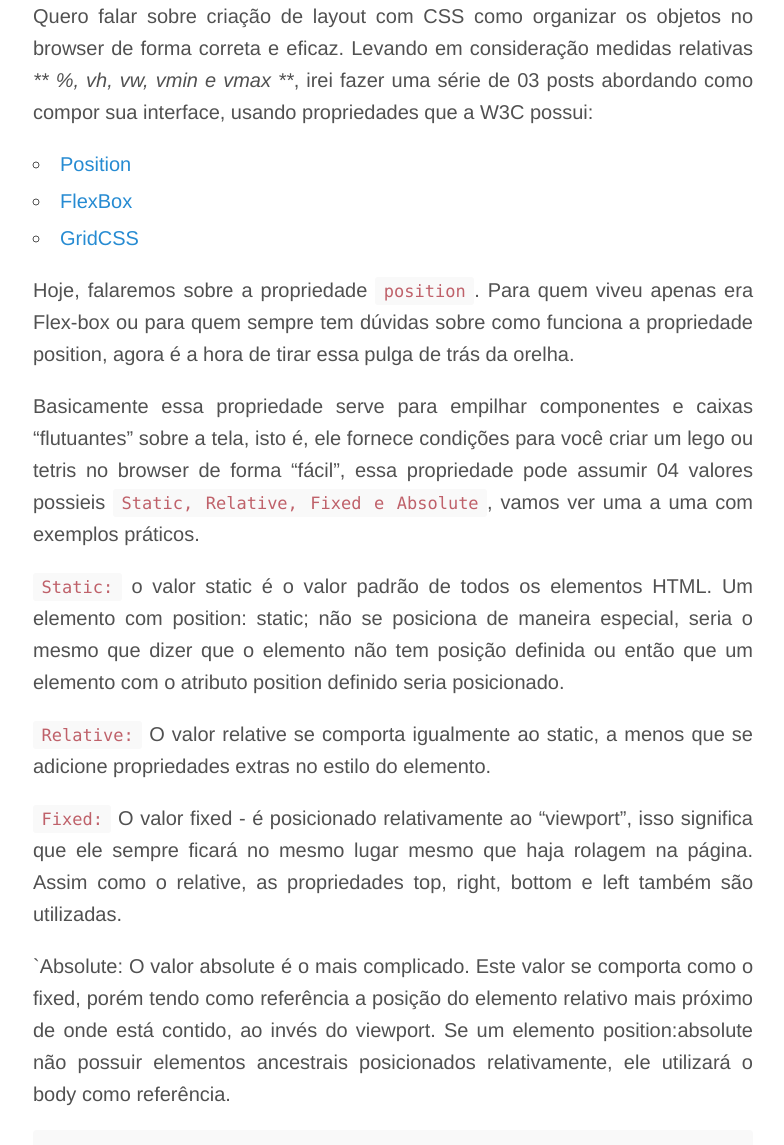
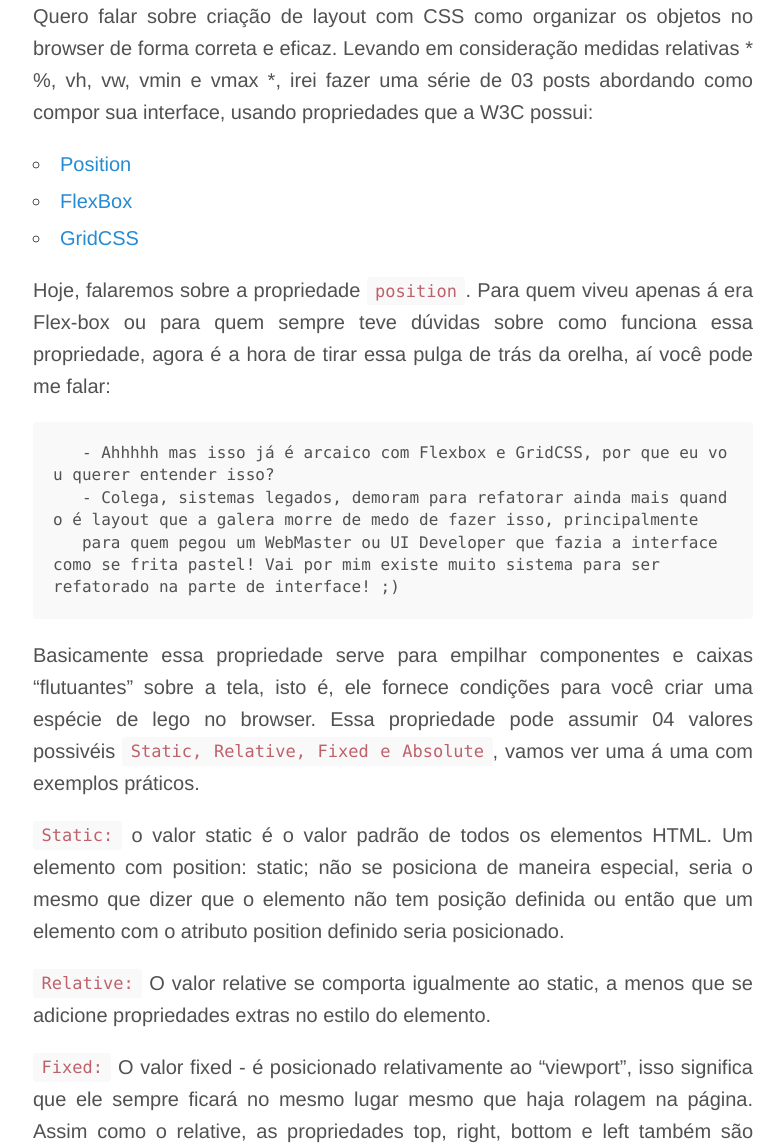
Before and after one commit to cristofersousa/cristofersousa.github.io, a Jekyll site: the page built from _posts/2017-02-14-css-fundamentos.md, in a window 1280 px wide and 1400 px high, scrolled down 404 px. Shown: the part 255-1400 px from the top of the window, without its empty margins (247-1031 px from the left). Built offline with Jekyll 4.4.1, drawn with Linux system fonts in a browser that asks for light colours; comment, search, counter and statistics services are not loaded; some of the changed text lies outside the part shown.

Commit message:
Update 2017-02-14-css-fundamentos.md

````diff
--- a/_posts/2017-02-14-css-fundamentos.md
+++ b/_posts/2017-02-14-css-fundamentos.md
@@ -7,19 +7,24 @@ categories: css
 ![](https://pt.best-wallpaper.net/wallpaper/1920x1200/1202/Small-paper-boats-in-water_1920x1200.jpg)
 
 Quero falar sobre criação de layout com CSS como organizar os objetos no browser de forma correta e eficaz.
-Levando em consideração medidas relativas *** %, vh, vw, vmin e vmax ***, irei fazer uma série de 03 posts abordando como compor sua interface, usando propriedades que a W3C possui:
+Levando em consideração medidas relativas * %, vh, vw, vmin e vmax *, irei fazer uma série de 03 posts abordando como compor sua interface, usando propriedades que a W3C possui:
 
   - [Position](https://www.w3.org/TR/css-position-3/)
   - [FlexBox](https://www.w3.org/TR/css-flexbox-1/)
   - [GridCSS](https://www.w3.org/TR/css-grid-1/)
 
 
-Hoje, falaremos sobre a propriedade `position`. Para quem viveu apenas era Flex-box ou para quem sempre tem dúvidas sobre como
-funciona a propriedade position, agora é a hora de tirar essa pulga de trás da orelha.
+Hoje, falaremos sobre a propriedade `position`. Para quem viveu apenas á era Flex-box ou para quem sempre teve dúvidas sobre como
+funciona essa propriedade, agora é a hora de tirar essa pulga de trás da orelha, aí você pode me falar:
+
+```
+   - Ahhhhh mas isso já é arcaico com Flexbox e GridCSS, por que eu vou querer entender isso?
+   - Colega, sistemas legados, demoram para refatorar ainda mais quando é layout que a galera morre de medo de fazer isso, principalmente      para quem pegou um WebMaster ou UI Developer que fazia a interface como se frita pastel! Vai por mim existe muito sistema para ser        refatorado na parte de interface! ;)
+```
 
 Basicamente essa propriedade serve para empilhar componentes e caixas "flutuantes" sobre a tela, isto é,
-ele fornece condições para você criar um lego ou tetris no browser de forma "fácil", essa propriedade pode assumir 04 valores possieis
-`Static, Relative, Fixed e Absolute`, vamos ver uma a uma com exemplos práticos.
+ele fornece condições para você criar uma espécie de lego no browser. Essa propriedade pode assumir 04 valores possivéis
+`Static, Relative, Fixed e Absolute`, vamos ver uma á uma com exemplos práticos.
 
 `Static:`
   o valor static é o valor padrão de todos os elementos HTML. Um elemento com position: static; não se posiciona de maneira especial, seria o mesmo que dizer que o elemento não tem posição definida ou então que um elemento com o atributo position definido seria posicionado.
````
Also changed, not shown: other parts of _posts/2017-02-14-css-fundamentos.md (+2 -1 lines).
